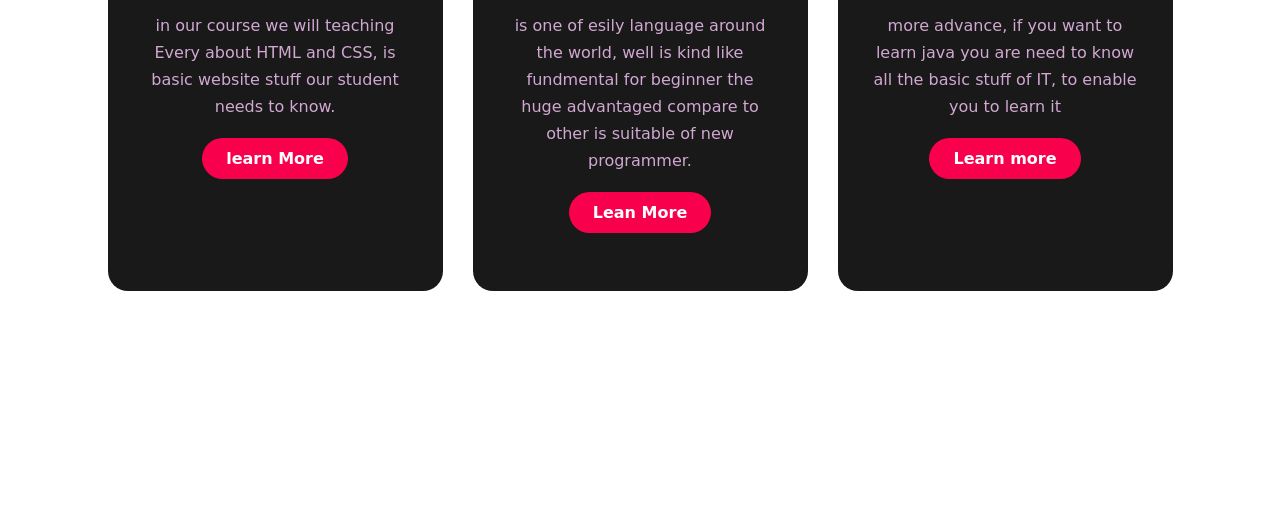
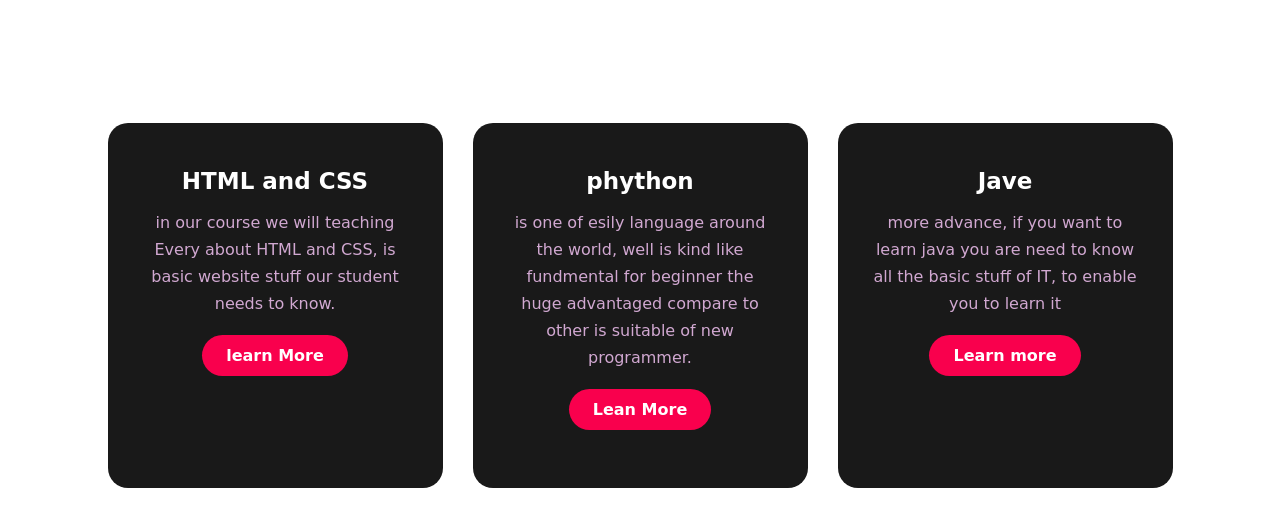
Before and after one commit to debug-cod/see, a plain HTML site: page course.html in a window 1280 px wide. Shown: the part 92-618 px from the top of the page. Drawn offline with Linux system fonts and the light colour scheme.

Commit message:
Update style2.css

```diff
--- a/css/style2.css
+++ b/css/style2.css
@@ -58,7 +58,7 @@ button:hover{
 	display: flex;
 	justify-content: center;
 	align-items: center;
-	min-height: 400px;
+	padding-top: 200px;
 }
 .card{
 	height: 365px;
```
